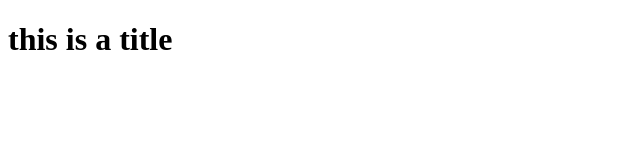
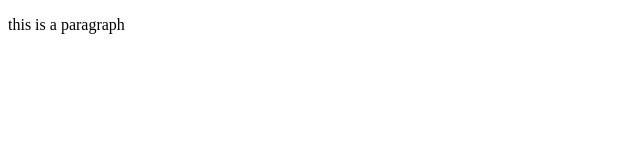
Before and after one commit to benyamin-nayudi/benyamin-test, a plain HTML site: page index.html in a window 1280 px wide. Shown: the whole page, without its empty margins (0-640 px from the left). Drawn offline with Linux system fonts and the light colour scheme.

Commit message:
feat/added paragraph

```diff
--- a/index.html
+++ b/index.html
@@ -6,6 +6,6 @@
     <title>Document</title>
 </head>
 <body>
-    <h1>this is a title</h1>
+    <p>this is a paragraph</p>
 </body>
 </html>
```
